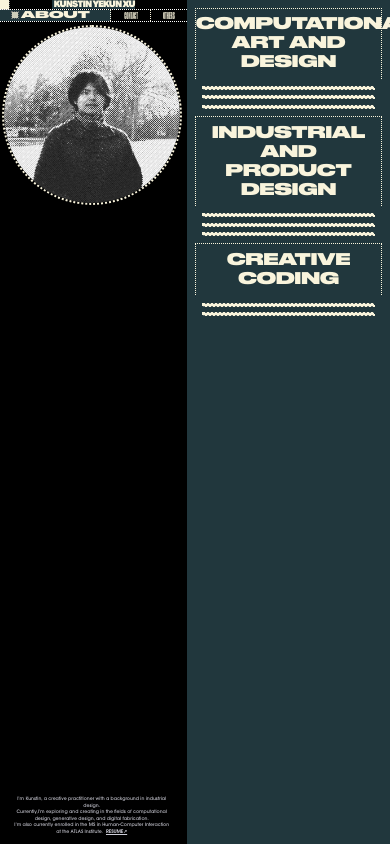
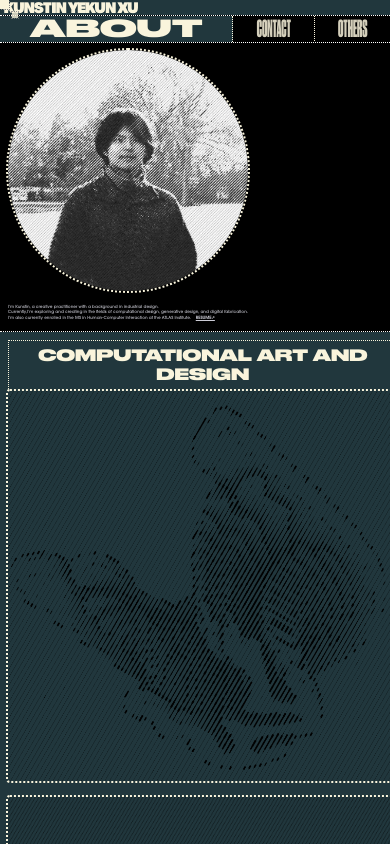
Before and after one commit to KSJIM/Kunstinweb2025, a Next.js app: page / in a window 390 px wide. Shown: the top 844 px of the page. Built offline with nearby package versions, Linux system fonts and the light colour scheme; grey boxes are pictures that could not be loaded.

Commit message:
Update style.css

```diff
--- a/styles/style.css
+++ b/styles/style.css
@@ -797,68 +797,41 @@ height: 100%;
 
 
 
-/* ===== Mobile 端适配 ===== */
+/* mobile针对屏幕宽度小于768px的设备 */
 @media (max-width: 768px) {
+  .container {
+    flex-direction: column;  /* 改为上下布局 */
+    height: auto;
+  }
 
   .sidebar {
     width: 100%;
     height: auto;
-    flex-direction: column;
-    align-items: center;
     border-right: none;
-  }
-
-  .site-title {
-    font-size: 2em;
-    text-align: center;
-  }
-
-  .sidebar-menu {
-    flex-direction: row;
-    justify-content: center;
-    width: 100%;
-  }
-
-  .sidebar-profile {
-    max-width: 50vw;
-    margin-top: 1em;
-    margin-bottom: 1em;
-  }
-
-  .sidebar-bottom p {
-    font-size: 1em;
-    text-align: center;
-    padding: 0 10px;
+    border-bottom: 1px dotted #f4f4f4;
   }
 
   .main {
     width: 100%;
     padding: 2%;
-    font-size: 1em;
+    font-size: 4vw;  /* 文字适配 */
+  }
+
+  .detail {
+    width: 100%;
+  }
+
+  .menu-link {
+    font-size: 6vw;  /* 菜单更大方便点击 */
   }
 
   .project-image-container {
-    aspect-ratio: auto;
-    width: 90%;
-    margin: 5% auto;
+    aspect-ratio: 1 / 1;  /* 改为正方形或其他适合手机比例 */
+    margin-bottom: 4vw;
   }
 
-
-  .detail {
-    display: none;
+  .sidebar-profile {
+    max-width: 60%;
+    margin: 0 auto;
   }
-
-  .container.detail-open .detail {
-    display: block;
-    position: fixed;
-    width: 100%;
-    height: 100vh;
-    top: 0;
-    left: 0;
-    background: white;
-    overflow-y: auto;
-    z-index: 9999;
-  }
-
-
 }
```
